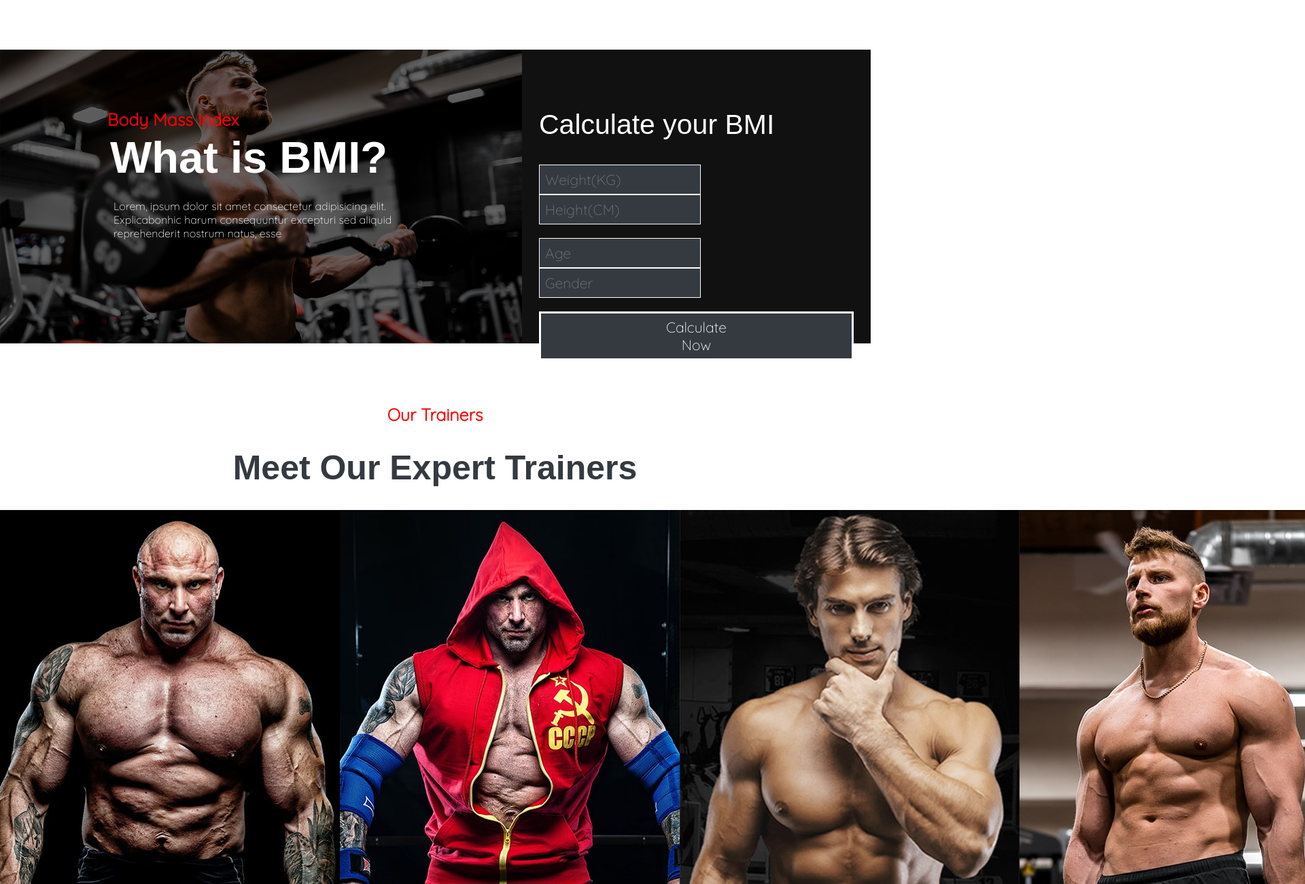
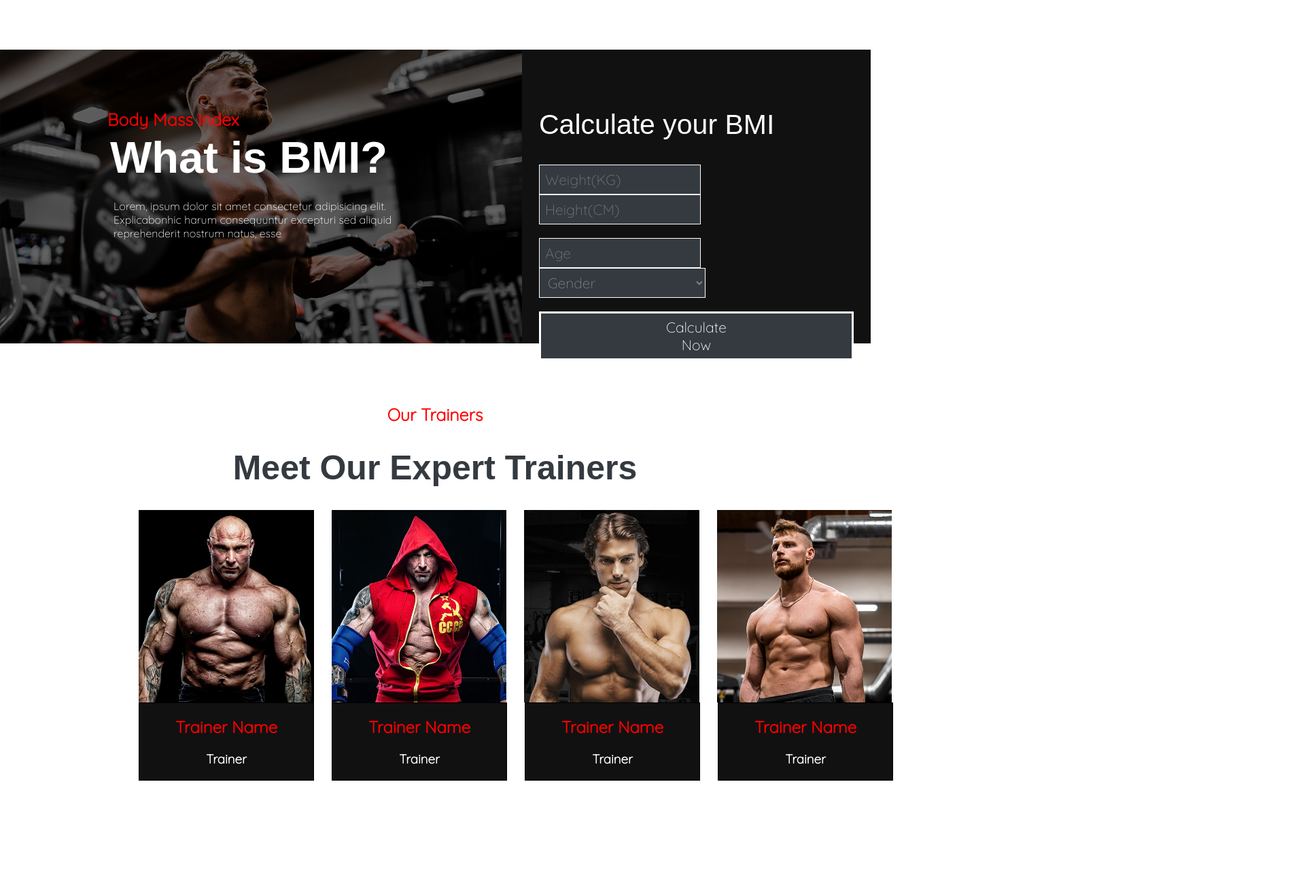
Before and after one commit to pankajprajapati77/Gymnast-HTML-CSS-, a plain HTML site: page index.html in a window 1280 px wide. Shown: the part 4262-5562 px from the top of the page at 68% size, 1920 px wide, since content can reach past the window. After the commit the page ends 5410 px from the top, so only its background shows below. Drawn offline with Linux system fonts and the light colour scheme.

Commit message:
step7 complete about trainers

```diff
--- a/index.html
+++ b/index.html
@@ -328,7 +328,12 @@ reprehenderit nostrum natus, esse  </pre>
             </div>
             <div class="const-age-gender detail">
                 <input placeholder="Age" class="const-age place">
-                <input placeholder="Gender" class="const-gender place">
+                <select class="const-gender place">
+                    <option value="Gender">Gender</option>
+                    <option value="male">Male</option>
+                    <option value="female">Female</option>
+                    <option value="other">Other</option>
+                </select>
             </div>
             <button class="button-calculateNow">Calculate Now</button>
         </div>
@@ -339,11 +344,43 @@ reprehenderit nostrum natus, esse  </pre>
         <h4>Our Trainers</h4>
         <h1>Meet Our Expert Trainers</h1>
     </div>
+
     <div class="main-trainer-images">
-        <img src="./img/team-1.jpg">
-        <img src="./img/team-2.jpg">
-        <img src="./img/team-3.jpg">
-        <img src="./img/team-4.jpg">
+        <img src="./img/team-1.jpg" class="for-image1 trained">
+        <img src="./img/team-2.jpg" class="for-image2 trained">
+        <img src="./img/team-3.jpg" class="for-image3 trained">
+        <img src="./img/team-4.jpg" class="for-image4 trained">
+    </div>
+    <div class="trainer-names">
+        <div class="trainer-name">
+            <h2>Trainer Name</h2>
+            <h3>Trainer</h3>
+        </div>
+        <div class="trainer-name">
+            <h2>Trainer Name</h2>
+            <h3>Trainer</h3>
+        </div>
+        <div class="trainer-name">
+            <h2>Trainer Name</h2>
+            <h3>Trainer</h3>
+        </div>
+        <div class="trainer-name">
+            <h2>Trainer Name</h2>
+            <h3>Trainer</h3>
+        </div>
+    </div>
+</div>
+<div>
+    <div>
+
+    </div>
+    <div>
+        <div>
+
+        </div>
+        <div>
+
+        </div>
     </div>
 </div>
 </body>
--- a/main.css
+++ b/main.css
@@ -511,6 +511,11 @@ td{
     margin-left: 167px;
     margin-top: -20px;
 }
+.const-gender{
+    padding-right: 144px;
+    height: 44px;
+    color: grey;
+}
 .main-our-trainers{
     text-align: center;
     margin-top: 85px;
@@ -527,4 +532,31 @@ td{
 .main-trainer-images{
     display: flex;
     width: 23rem;
+    margin-left: 178px;
 }
+.trained{
+    width: 70%;
+    text-align: center;
+    margin-left: 26px;
+}
+.trainer-names{
+    display: flex;
+    width: 71rem;
+    margin-left: 178px;
+}
+.trainer-name{
+    border: 1px solid black;
+    text-align: center;
+    margin-left: 26px;
+    width: 70%;
+    background-color: #111;
+}
+.trainer-name>h2{
+    color: red;
+}
+.trainer-name>h3{
+    color: white;
+}
+.trainers{
+    border-radius: 1px solid red;
+}
```
